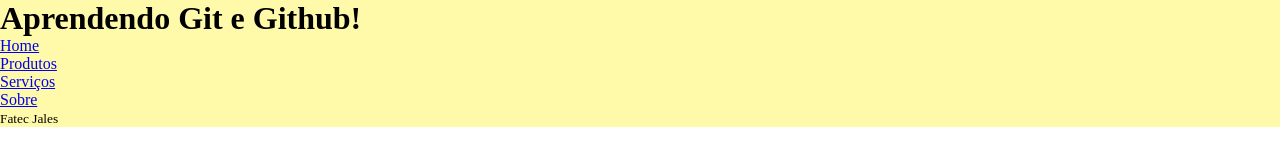
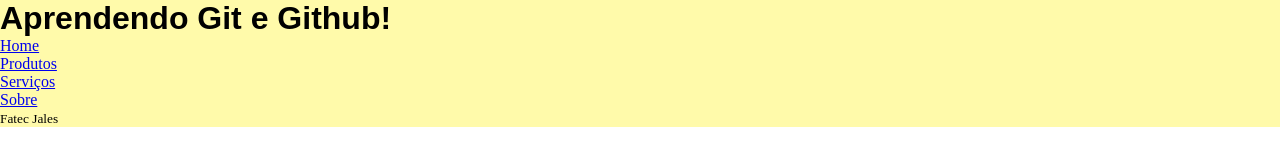
Before and after one commit to zxcmarco/intro-git, a plain HTML site: page index.html in a window 1280 px wide. Drawn offline with Linux system fonts and the light colour scheme.

Commit message:
Title styles added in style.css

```diff
--- a/style.css
+++ b/style.css
@@ -7,3 +7,8 @@
     width: 100vw;
     background-color: #fffaaa;
 }
+
+h1, h2, h3, h4, h5, h6 {
+    font-family: Arial, Helvetica, sans-serif;
+
+}
```
